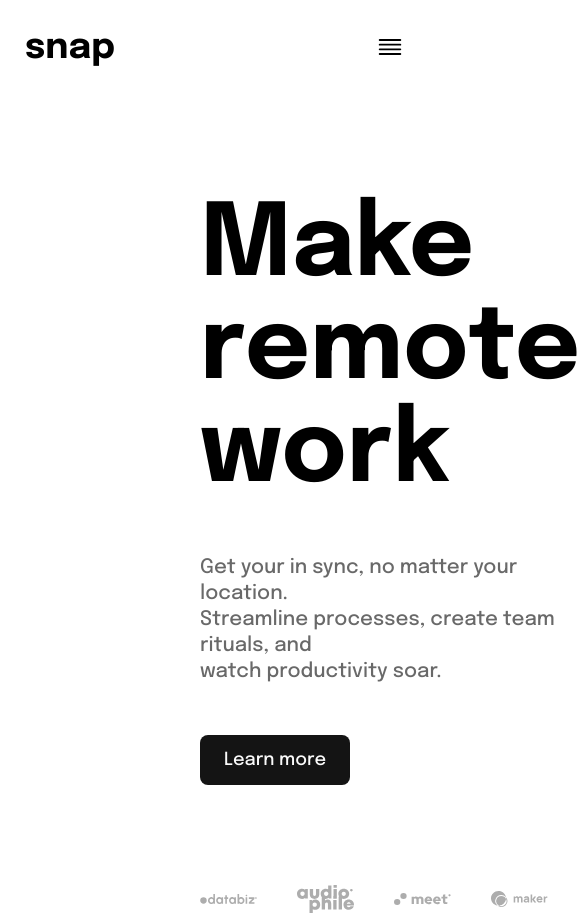
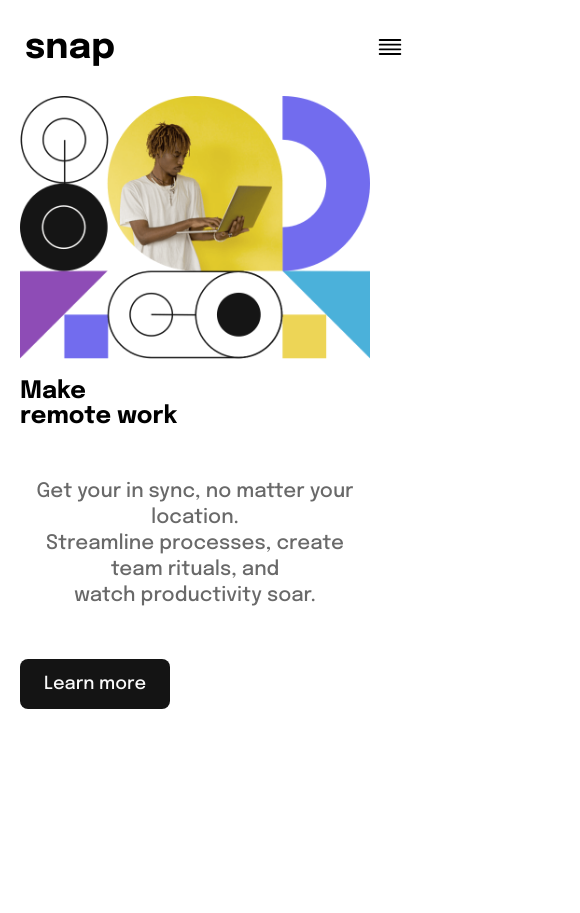
Before and after one commit to oducoelho/landing-page, a React (Vite) app: page / in a window 390 px wide. Shown: the whole page, 580 px wide, since content can reach past the window. After the commit the page ends 844 px from the top, so only its background shows below. Built offline with nearby package versions, Linux system fonts and the light colour scheme.

Commit message:
update in responsiveness part

```diff
--- a/src/components/Main.tsx
+++ b/src/components/Main.tsx
@@ -1,6 +1,7 @@
-import { Button, ContentContainer, MainContainer, Options, SubTitle, Title } from "../styles/pages/Main"
+import { Button, ContentContainer, MainContainer, MobileImage,  Options, SubTitle, Title } from "../styles/pages/Main"
 
-import HeroImage from '../assets/image-hero-desktop.png'
+import DesktopImage from '../assets/image-hero-desktop.png'
+import HeroImageMobile from '../assets/image-hero-mobile.png'
 import ClientItem1 from '../assets/client-databiz.svg'
 import ClientItem2 from '../assets/client-audiophile.svg'
 import ClientItem3 from '../assets/client-meet.svg'
@@ -22,8 +23,10 @@ export const Main = () => {
           <img src={ClientItem4} alt="" />
         </Options>
       </ContentContainer>
-
-      <img src={HeroImage} alt="" />
+      <img src={DesktopImage} alt="" />
+      <MobileImage>
+        <img src={HeroImageMobile} alt="" />
+      </MobileImage>
     </MainContainer>
   )
 }
--- a/src/styles/pages/Main.ts
+++ b/src/styles/pages/Main.ts
@@ -6,24 +6,41 @@ export const MainContainer = styled('div', {
   justifyContent: 'space-around',
 
   margin: '0px 200px',
-
   img: {
     width: '35%',
+  },
+  '@media (max-width: 425px)': {
+    display: 'flex',
+    flexDirection: 'column-reverse',
+    margin: '0px 20px',
+    img: {
+      display: 'none',
+    },
   }
 })
-
 export const ContentContainer = styled('div', {
   paddingTop: '100px',
+  '@media (max-width: 425px)': {
+    paddingTop: '20px',
+  }
 })
 export const Title = styled('div', {
   fontSize: '$5xl',
   fontWeight: '700',
+
+  '@media (max-width: 425px)': {
+    fontSize: '$xl',
+  }
+
 })
 export const SubTitle = styled('div', {
   fontSize: '$lg',
   lineHeight: 1.3,
   color: '$gray500',
   margin: '50px 0px',
+  '@media (max-width: 425px)': {
+    textAlign: 'center',
+  }
 })
 export const Button = styled('div', {
   width: '150px',
@@ -44,6 +61,9 @@ export const Button = styled('div', {
     cursor: 'pointer',
 
     transition: '300ms',
+  },
+  '@media (max-width: 425px)': {
+    textAlign: 'center',
   }
 })
 export const  Options = styled('div', {
@@ -57,3 +77,17 @@ export const  Options = styled('div', {
     width: '15%',
   }
 })
+
+export const  MobileImage = styled('div', {
+  '@media (max-width: 2560px)': {
+    img: {
+      display: 'none',
+    },
+  },
+  '@media (max-width: 425px)': {
+    img: {
+      display: 'flex',
+      width: '100%',
+    },
+  },
+})
```
